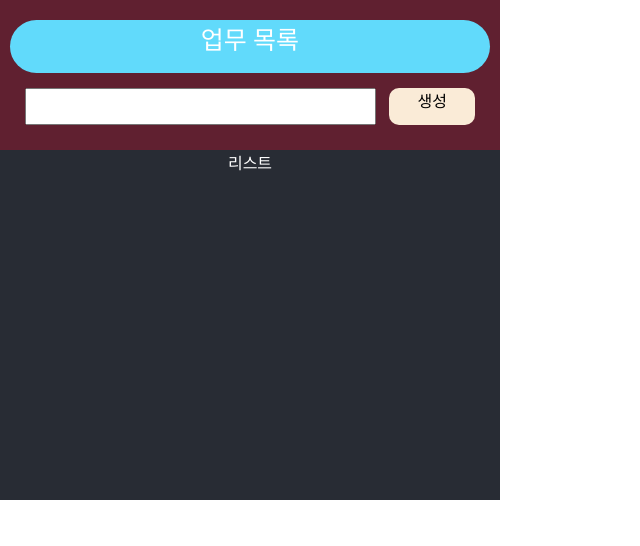
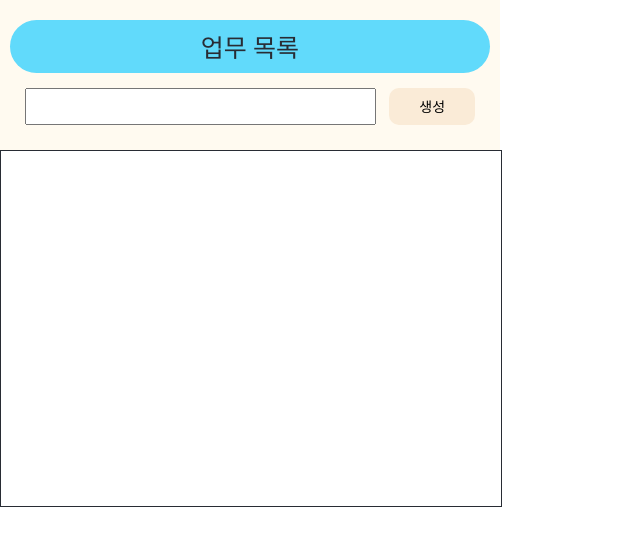
Before and after one commit to seg177/React-todoList, a React (Create React App) app: page / in a window 1280 px wide. Shown: the top 546 px of the page, without its empty margins (0-640 px from the left). Built offline with nearby package versions, Linux system fonts and the light colour scheme.

Commit message:
리스트 출력

```diff
--- /dev/null
+++ b/src/component/Cell.css
@@ -0,0 +1,60 @@
+.cellContainer{
+    width: 96%;
+    height: 40px;
+    margin: 0 auto 5px;
+    border-bottom: 1px solid #282c34;
+}
+.cellContainer > *{
+    height: 100%;
+    float: left;
+}
+.indexView{
+    width: 10%;
+    line-height: 40px;
+    text-align: center;
+    color: #282c34;
+}
+.textView{
+    width: 70%;
+    line-height: 40px;
+}
+
+.textContents{
+    font-size: 15px;
+    color: #282c34;
+    text-align: center;
+}
+.textContentsDone{
+    font-size: 15px;
+    color: #aaaaaa;
+    text-align: center;
+    text-decoration: line-through;
+}
+
+.btnView{
+    width: 20%;
+    display: flex;
+    flex-direction: row;
+    align-items: start;
+    justify-content: space-around;
+}
+
+.btnView > div{
+    height: 70%;
+    width: 40%;
+    margin-top: 5px;
+    border-radius: 5px;
+    color: #282c34;
+    font-size: 14px;
+    display: flex;
+    justify-content: center;
+    align-items: center;
+    cursor: pointer;
+}
+
+.btnDone{
+    background-color: aquamarine;
+}
+.btnDelete{
+    background-color: aqua;
+}
--- /dev/null
+++ b/src/component/Cell.js
@@ -0,0 +1,25 @@
+import React, {Component} from 'react';
+import './Cell.css';
+class  Cell extends Component{
+    render() {
+        return(
+            <div className={"cellContainer"}>
+                <div className={"indexView"}>
+                    {this.props.index}
+                </div>
+                <div className={"textView"}>
+                    <div className={"textContents"}>{this.props.text}</div>
+                </div>
+                <div className={"btnView"}>
+                    <div className={"btnDone"} onClick={this.props.onClickDone}>
+                        완료
+                    </div>
+                    <div className={"btnDelete"} onClick={this.props.onClickDelete}>
+                        삭제
+                    </div>
+                </div>
+            </div>
+        );
+    }
+}
+export default Cell;
--- a/src/component/Header.css
+++ b/src/component/Header.css
@@ -1,18 +1,18 @@
 .container{
     width: 100%;
     height: 30%;
-    background: #602030;
+    background-color: floralwhite;
     float: left;
 }
 .title{
     width: 96%;
     height: 35%;
-    color: white;
+    color: #282c34;
     font-size: 25px;
-    margin: 0 auto;
-    margin-top: 4%;
-    overflow: hidden;
-    text-align: center;
+    display: flex;
+    align-items: center;
+    justify-content: center;
+    margin: 4% auto 0;
     border-radius: 30px;
     background: #61dafb;
 }
@@ -22,8 +22,7 @@
     width: 90%;
     height: 25%;
     color: black;
-    margin: 0 auto;
-    margin-top: 3%;
+    margin: 3% auto 0;
     flex-direction: row;
 }
 
@@ -38,6 +37,10 @@
 .btn{
     width: 100%;
     height: 100%;
+    display: flex;
+    align-items: center;
+    justify-content: center;
+    font-size: 14px;
     background: antiquewhite;
     border-radius: 10px;
     cursor: pointer;
--- a/src/component/Header.js
+++ b/src/component/Header.js
@@ -15,11 +15,13 @@ class Header extends Component{
     }
     onSubmit(){
         this.props.createToDo(this.state.text);
+       //console.log('submit');
     }
-    onKeyDown(e){
+    onKeyUp(e){
         //console.log(e.key);
         if(e.key === "Enter"){
             this.onSubmit();
+            return;
         }
     }
 
@@ -35,8 +37,7 @@ class Header extends Component{
                     <input className="div_input"
                            value={this.state.text}
                            onChange={this.onChange.bind(this)}
-                           onKeyDown={this.onKeyDown.bind(this)}
-                           onSubmit={this.onSubmit.bind(this)}
+                           onKeyUp={this.onKeyUp.bind(this)}
                     />
                     {/*생성 버튼*/}
                     <div className="div_btnContainer">
--- a/src/component/List.css
+++ b/src/component/List.css
@@ -2,6 +2,9 @@
     width: 100%;
     height: 70%;
     float: left;
-    background: #282c34;
+    border: 1px solid #282c34;
     color: white;
+    flex-direction: column;
+    overflow: scroll;
+    padding-top: 5px;
 }
--- a/src/component/List.js
+++ b/src/component/List.js
@@ -1,15 +1,31 @@
 import React, {Component} from 'react';
 import './List.css';
+import Cell from './Cell';
 class List extends Component{
     constructor(props) {
         super(props);
     }
 
+    getList(data){
+        return(
+            data.map((item)=>
+                <Cell
+                    index={item.index}
+                    isDone={item.isDone}
+                    text={item.text}
+                    key={item.index}
+                    onClickDone={this.props.onClickDone}
+                    onClickDelete={this.props.onClickDelete}
+                />
+            )
+        );
+    }
 
     render() {
+        const list = this.getList(this.props.data);
         return(
             <div className= "listContainer">
-                리스트
+                {list}
             </div>
         );
     }
--- a/src/container/App.css
+++ b/src/container/App.css
@@ -2,7 +2,6 @@
   text-align: center;
   width: 500px;
   height: 500px;
-  background: #ffb8cf;
   float: left;
 }
 
--- a/src/container/App.js
+++ b/src/container/App.js
@@ -4,9 +4,29 @@ import ToDoHeader from "../component/Header";
 import List from '../component/List';
 
 class App extends Component{
+    state = {
+        data: [],
+    }
+    createToDo(text){
+        const newData = this.state.data.concat();
+        const index = newData.length;
+        newData.push({index: index, text: text, isDone: false});
+        this.setState({data: newData});
+    }
 
-    createToDo(){
-        console.log('create!');
+    onClickDone(object){
+        console.log("done:"+object);
+        const data = this.state.data;
+
+    }
+    onClickDelete(object){
+        const newData = this.state.data.concat();
+        const index = newData.findIndex((item)=>item.obj === object);
+        newData[index] = {
+            ...newData[index],
+            isDone: !newData[index].isDone,
+        }
+        this.setState({data: newData});
     }
 
     render() {
@@ -15,7 +35,11 @@ class App extends Component{
                 <ToDoHeader
                     createToDo={this.createToDo.bind(this)}
                 />
-                <List />
+                <List
+                    data={this.state.data}
+                    onClickDone={this.onClickDone.bind(this)}
+                    onClickDelete={this.onClickDelete.bind(this)}
+                />
             </div>
         );
     }
```
